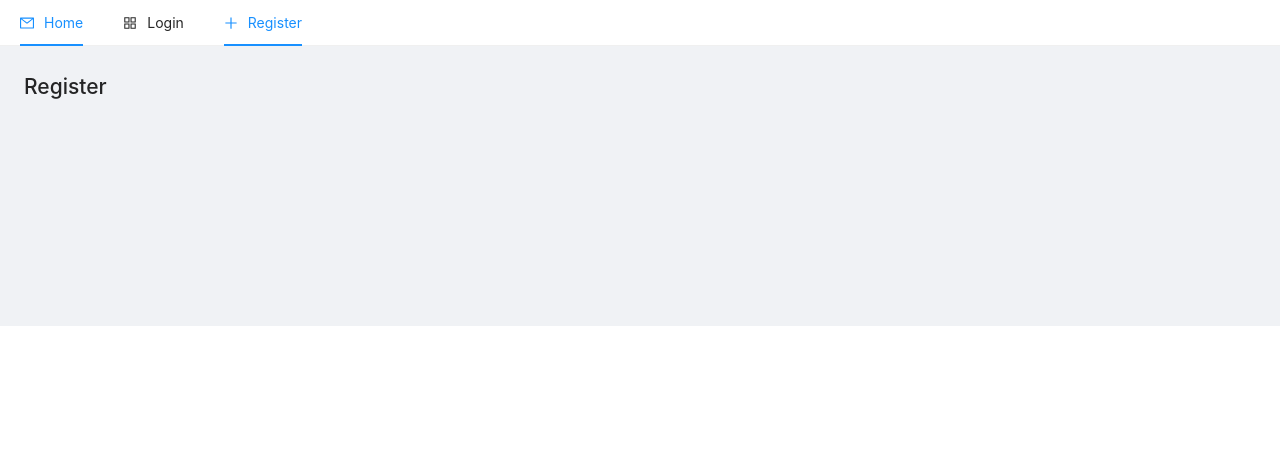
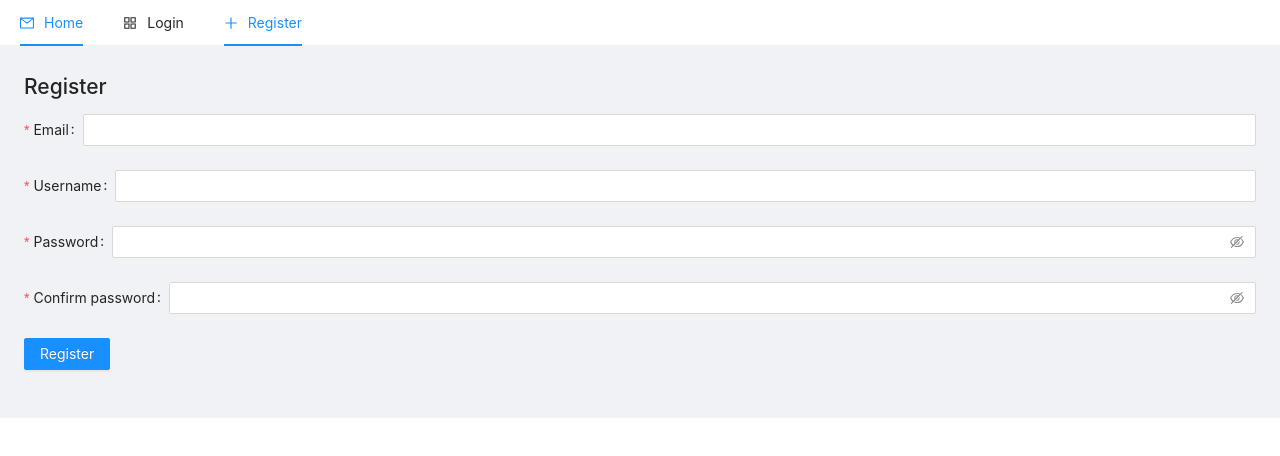
Before and after one commit to gihan10/merng, a React (Create React App) app in the folder client/: page /register in a window 1280 px wide. Shown: the top 456 px of the page. Built offline with nearby package versions, Linux system fonts and the light colour scheme.

Commit message:
[WIP] Completed most functions of register user.

```diff
--- a/client/src/components/Register.js
+++ b/client/src/components/Register.js
@@ -1,12 +1,124 @@
-import React from 'react';
-
+import React, { useState } from 'react';
+import { Form, Input, Button } from 'antd';
+import gql from 'graphql-tag';
+import { useMutation } from '@apollo/client';
 
 function Register() {
+    const onFinishFailed = (errorInfo) => {
+        console.log('Failed: ', errorInfo);
+    }
+    const [ values, setValues ] = useState({
+        username: '',
+        password: '',
+        email: '',
+        confirmPassword: '',
+    })
+    const [ addUser, { loading }] = useMutation(REGISTER_USER, {
+        update(proxy, result) {
+            console.log('result', result);
+        },
+        variables: values
+    });
+
+    const handleSubmit = (values) => {
+        try {
+            const { data } = addUser({
+                variables: {
+                    ...values,
+                },
+            })
+        } catch (err) {
+            console.log('Error', err);
+        }
+    }
+
+    const onFinish = (values) => {
+        console.log('Success');
+        handleSubmit(values);
+    }
+
     return (
         <>
             <h1>Register</h1>
+            <Form
+                name="register"
+                onFinish={onFinish}
+                onFinishFailed={onFinishFailed}
+            >
+                <Form.Item
+                    label="Email"
+                    name="email"
+                    rules={[
+                        {required: true, message: 'Please input your email'},
+                        {type: 'email', message: 'Please enter a valid email'}
+                    ]}
+                >
+                    <Input type="email" />
+                </Form.Item>
+                <Form.Item
+                    label="Username"
+                    name="username"
+                    rules={[{required: true, message: 'Please input your username'}]}
+                >
+                    <Input />
+                </Form.Item>
+                <Form.Item
+                    label="Password"
+                    name="password"
+                    rules={[{required: true, message: 'Please input your password'}]}
+                >
+                    <Input.Password />
+                </Form.Item>
+                <Form.Item
+                    label="Confirm password"
+                    name="confirmPassword"
+                    dependencies={['password']}
+                    rules={[
+                        {required: true, message: 'Please input your confirm password password'},
+                        ({ getFieldValue }) => ({
+                            validator(rule, value) {
+                                if (!value || getFieldValue('password') === value) {
+                                    return Promise.resolve();
+                                }
+                                return Promise.reject('Confirm password doesn\'t match with password');
+                            }
+                        })
+                    ]}
+                >
+                    <Input.Password />
+                </Form.Item>
+                <Form.Item>
+                    <Button type="primary" htmlType="submit" loading={loading}>
+                        Register
+                    </Button>
+                </Form.Item>
+            </Form>
         </>
     )
 }
 
+// register user mutation
+const REGISTER_USER = gql`
+mutation register(
+    $username: String!
+    $email: String!
+    $password: String!
+    $confirmPassword: String!
+) {
+    register(
+        registerInput: {
+            username: $username
+            email: $email
+            password: $password
+            confirmPassword: $confirmPassword
+        }
+    ) {
+        id
+        email
+        createdAt
+        token
+    }
+}
+`;
+
 export default Register;
```
